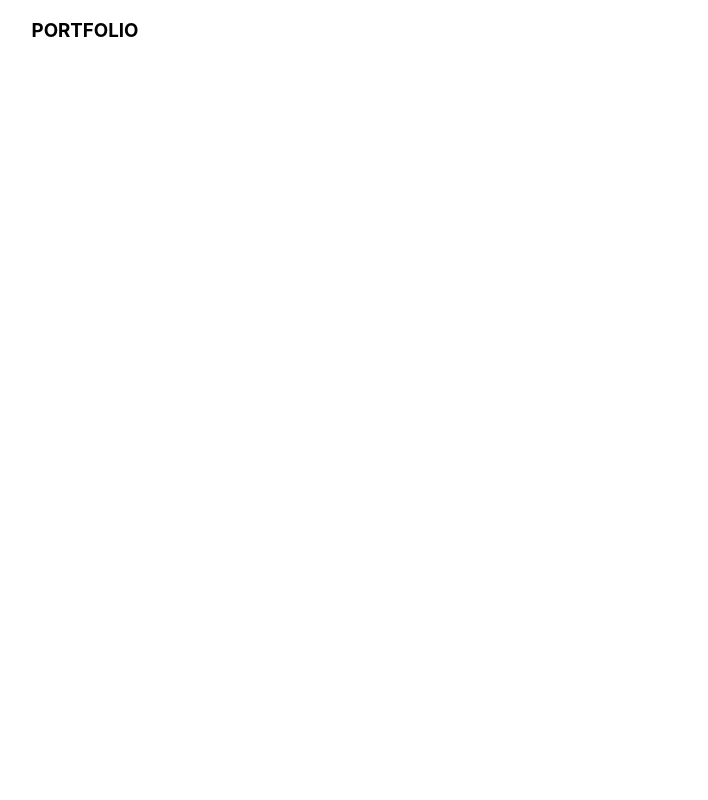
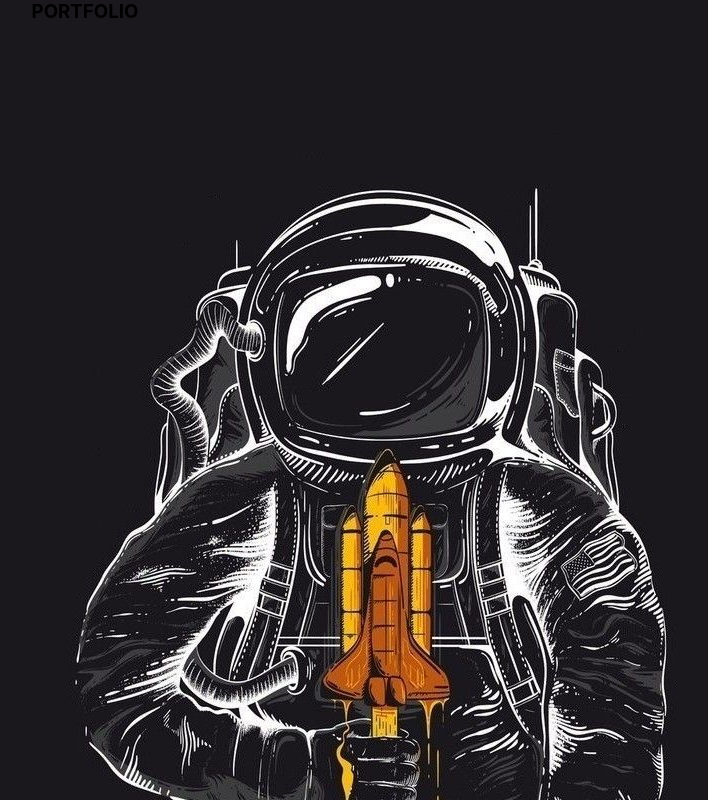
Before and after one commit to hrsk/portfolio, a React (Create React App) app: page / in a window 1280 px wide. Shown: the whole page, without its empty margins (555-1263 px from the left). Built offline with nearby package versions, Linux system fonts and the light colour scheme.

Commit message:
global styles, background image

```diff
--- a/package.json
+++ b/package.json
@@ -10,9 +10,11 @@
     "@types/node": "^16.7.13",
     "@types/react": "^18.0.0",
     "@types/react-dom": "^18.0.0",
+    "@types/styled-components": "^5.1.32",
     "react": "^18.2.0",
     "react-dom": "^18.2.0",
     "react-scripts": "5.0.1",
+    "styled-components": "^6.1.1",
     "typescript": "^4.4.2",
     "web-vitals": "^2.1.0"
   },
--- a/src/App.css
+++ b/src/App.css
@@ -1,38 +1,3 @@
 .App {
   text-align: center;
 }
-
-.App-logo {
-  height: 40vmin;
-  pointer-events: none;
-}
-
-@media (prefers-reduced-motion: no-preference) {
-  .App-logo {
-    animation: App-logo-spin infinite 20s linear;
-  }
-}
-
-.App-header {
-  background-color: #282c34;
-  min-height: 100vh;
-  display: flex;
-  flex-direction: column;
-  align-items: center;
-  justify-content: center;
-  font-size: calc(10px + 2vmin);
-  color: white;
-}
-
-.App-link {
-  color: #61dafb;
-}
-
-@keyframes App-logo-spin {
-  from {
-    transform: rotate(0deg);
-  }
-  to {
-    transform: rotate(360deg);
-  }
-}
--- a/src/App.tsx
+++ b/src/App.tsx
@@ -7,5 +7,3 @@ export const App = () => {
     </div>
   );
 }
-
-export default App;
--- a/src/index.css
+++ b/src/index.css
@@ -1,13 +1,13 @@
-body {
-  margin: 0;
-  font-family: -apple-system, BlinkMacSystemFont, 'Segoe UI', 'Roboto', 'Oxygen',
-    'Ubuntu', 'Cantarell', 'Fira Sans', 'Droid Sans', 'Helvetica Neue',
-    sans-serif;
-  -webkit-font-smoothing: antialiased;
-  -moz-osx-font-smoothing: grayscale;
-}
+/*body {*/
+/*  margin: 0;*/
+/*  font-family: -apple-system, BlinkMacSystemFont, 'Segoe UI', 'Roboto', 'Oxygen',*/
+/*    'Ubuntu', 'Cantarell', 'Fira Sans', 'Droid Sans', 'Helvetica Neue',*/
+/*    sans-serif;*/
+/*  -webkit-font-smoothing: antialiased;*/
+/*  -moz-osx-font-smoothing: grayscale;*/
+/*}*/
 
-code {
-  font-family: source-code-pro, Menlo, Monaco, Consolas, 'Courier New',
-    monospace;
-}
+/*code {*/
+/*  font-family: source-code-pro, Menlo, Monaco, Consolas, 'Courier New',*/
+/*    monospace;*/
+/*}*/
--- a/src/index.tsx
+++ b/src/index.tsx
@@ -1,16 +1,18 @@
 import React from 'react';
 import ReactDOM from 'react-dom/client';
 import './index.css';
-import { App } from './App';
+import {App} from './App';
 import reportWebVitals from './reportWebVitals';
+import {GlobalStyle} from "./styles/global/GlobalStyles";
 
 const root = ReactDOM.createRoot(
-  document.getElementById('root') as HTMLElement
+    document.getElementById('root') as HTMLElement
 );
 root.render(
-  <React.StrictMode>
-    <App />
-  </React.StrictMode>
+    <React.StrictMode>
+        <App/>
+        <GlobalStyle/>
+    </React.StrictMode>
 );
 
 // If you want to start measuring performance in your app, pass a function
--- /dev/null
+++ b/src/styles/global/GlobalStyles.ts
@@ -0,0 +1,23 @@
+import {createGlobalStyle} from "styled-components";
+import background_image from './../../assets/background/background.jpg';
+
+export const GlobalStyle = createGlobalStyle`
+  *,
+  *::before,
+  *::after {
+    margin: 0;
+    padding: 0;
+    box-sizing: border-box;
+  }
+
+  body {
+    background-size: cover;
+    background:url(${background_image});
+    margin: 0;
+    font-family: -apple-system, BlinkMacSystemFont, 'Segoe UI', 'Roboto', 'Oxygen',
+    'Ubuntu', 'Cantarell', 'Fira Sans', 'Droid Sans', 'Helvetica Neue',
+    sans-serif;
+    -webkit-font-smoothing: antialiased;
+    -moz-osx-font-smoothing: grayscale;
+  }
+`
```
Also changed, not shown: src/assets/background/background.jpg (added), 1 other file (tests, documents, lock files or other folders).
